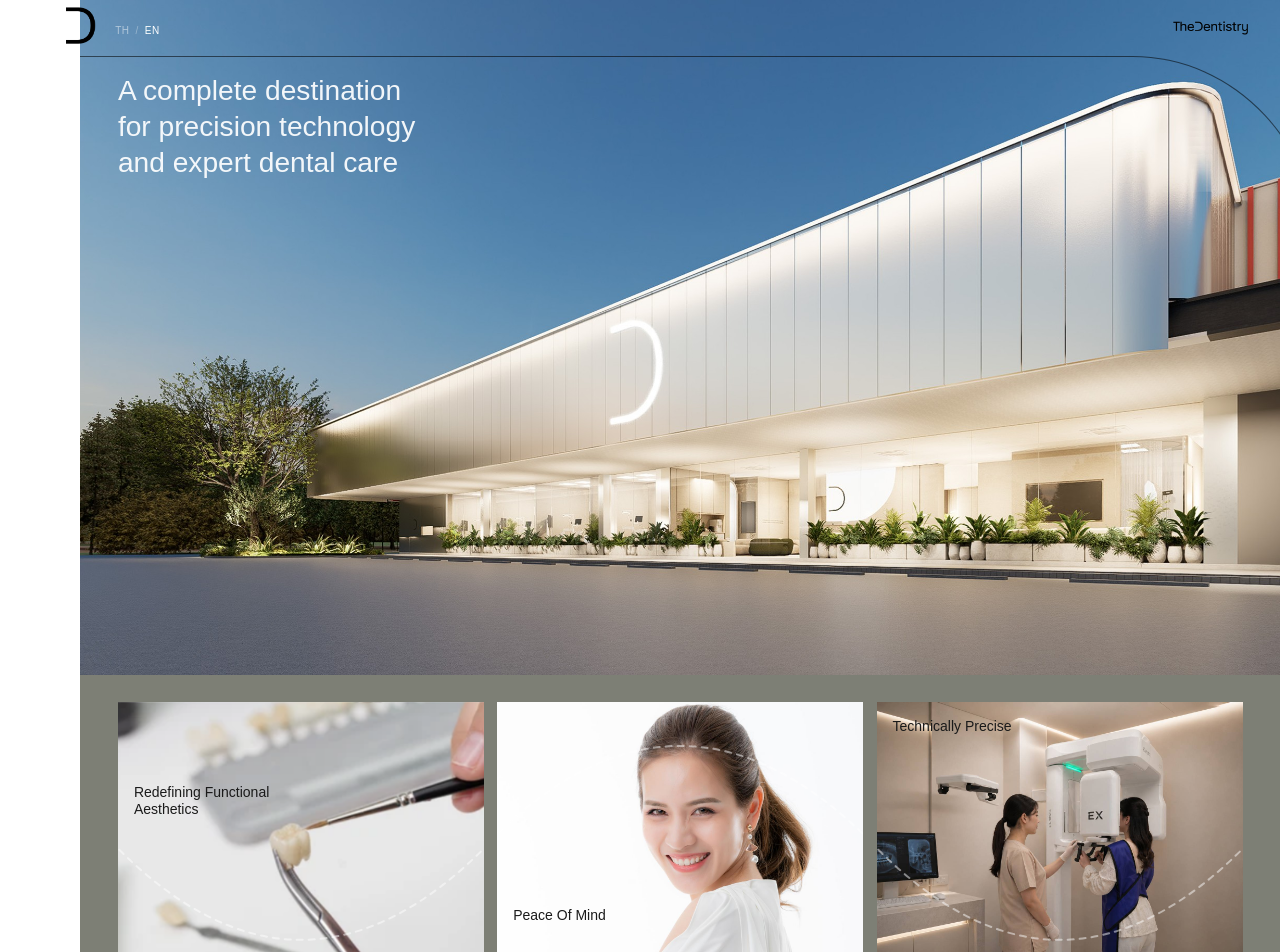
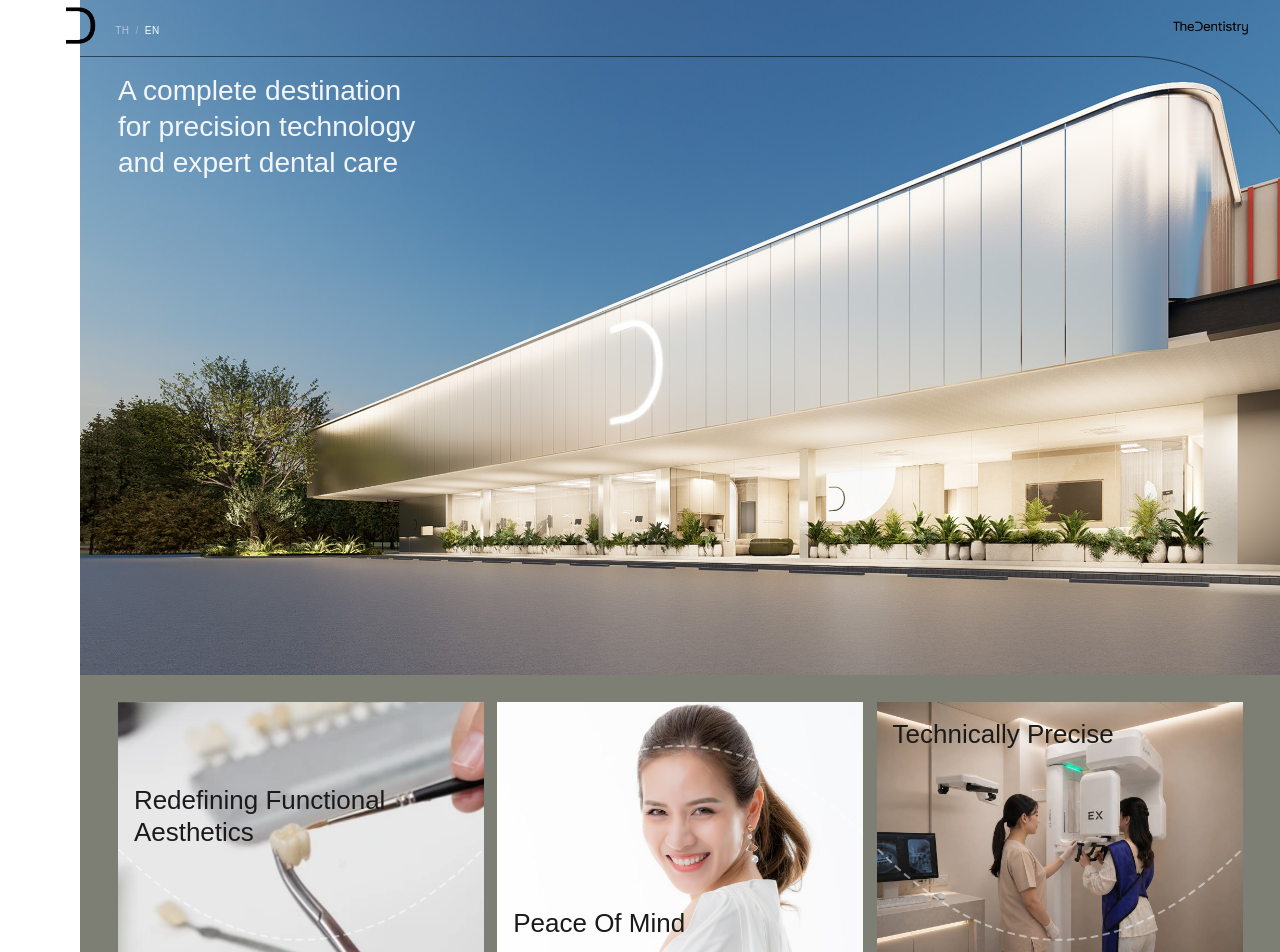
Before and after one commit to iumeeu/theDestistry, a Next.js app: page /en in a window 1280 px wide. Shown: the top 952 px of the page. Built offline with nearby package versions, Linux system fonts and the light colour scheme; a web font is replaced by a local one.

Commit message:
fix color and font size

```diff
--- a/src/app/en/page.tsx
+++ b/src/app/en/page.tsx
@@ -4,7 +4,7 @@ import CardSection from "@/src/components/CardSection";
 
 const cards = [
   {
-    title: "Redefining Functional\nAesthetics",
+    title: "Redefining Functional Aesthetics",
     image: "/images/card-aesthetics.png",
     titleTop: "30%",
     body: "We believe beauty should go hand in hand with optimal oral health. Our personalized smile design approach considers both function and phonetics, so you can live confidently every day.",
--- a/src/app/globals.css
+++ b/src/app/globals.css
@@ -256,7 +256,7 @@ a { color: inherit; text-decoration: none; }
   right: var(--card-pad);
   top: var(--card-title-top);
   z-index: 3;
-  font-size: clamp(14px, 1.05vw, 40px);          /* 20 @1912 */
+  font-size: calc(clamp(26px, 1.05vw, 40px) * var(--scale));
   line-height: 1.25;
   font-weight: 300;
   color: #1a1a1a;
@@ -281,7 +281,7 @@ a { color: inherit; text-decoration: none; }
   right: var(--card-pad);
   top: var(--card-body-top);
   z-index: 3;
-  font-size: clamp(11px, 0.71vw, 28px);          /* 13.5 @1912 */
+  font-size: calc(clamp(20px, 0.71vw, 28px) * var(--scale));
   line-height: 1.65;
   color: #2c2c2c;
   opacity: 0;
@@ -295,9 +295,9 @@ a { color: inherit; text-decoration: none; }
 .card:hover .card__overlay,
 .card--active .card__overlay { opacity: 1; }
 .card:hover .card__body,
-.card--active .card__body    { opacity: 1; transform: translateY(0); }
+.card--active .card__body    { color: white; opacity: 1; transform: translateY(0); }
 .card:hover .card__title,
-.card--active .card__title   { color: #1a1a1a; }
+.card--active .card__title   { color: white; }
 
 /* ════════════════════════════════════════════════════════════
    FOOTER
@@ -377,8 +377,8 @@ a { color: inherit; text-decoration: none; }
 /* apply --scale to fonts */
 .hero__title    { font-size: calc(clamp(20px, 2.2vw, 84px) * var(--scale)); }
 .hero__paragraph{ font-size: calc(clamp(11px, 0.84vw, 32px) * var(--scale)); }
-.card__title    { font-size: calc(clamp(14px, 1.05vw, 40px) * var(--scale)); }
-.card__body     { font-size: calc(clamp(11px, 0.71vw, 28px) * var(--scale)); }
+.card__title { font-size: calc(clamp(26px, 1.05vw, 40px) * var(--scale)); }
+.card__body  { font-size: calc(clamp(20px, 0.71vw, 28px) * var(--scale)); }
 .lang-switch    { font-size: calc(clamp(10px, 0.68vw, 26px) * var(--scale)); }
 .logo-img-brand { height:    calc(clamp(14px, 1.15vw, 44px) * var(--scale)); }
 .footer__contact, .footer__social { font-size: calc(clamp(11px, 0.68vw, 26px) * var(--scale)); }
--- a/src/app/th/page.tsx
+++ b/src/app/th/page.tsx
@@ -4,7 +4,7 @@ import CardSection from "@/src/components/CardSection";
 
 const cards = [
   {
-    title: "Redefining Functional\nAesthetics",
+    title: "Redefining Functional Aesthetics",
     image: "/images/card-aesthetics.png",
     titleTop: "30%",
     body: "เราเชื่อว่ารอยยิ้มที่สวยงาม ต้องมาพร้อมสุขภาพช่องปากที่สมบูรณ์ การออกแบบรอยยิ้มเฉพาะบุคคล จึงไม่ได้คำนึงเพียงความสวยงาม แต่รวมถึงการบดเคี้ยว การออกเสียง เพื่อความมั่นใจในการใช้ชีวิตในทุกวัน",
```
